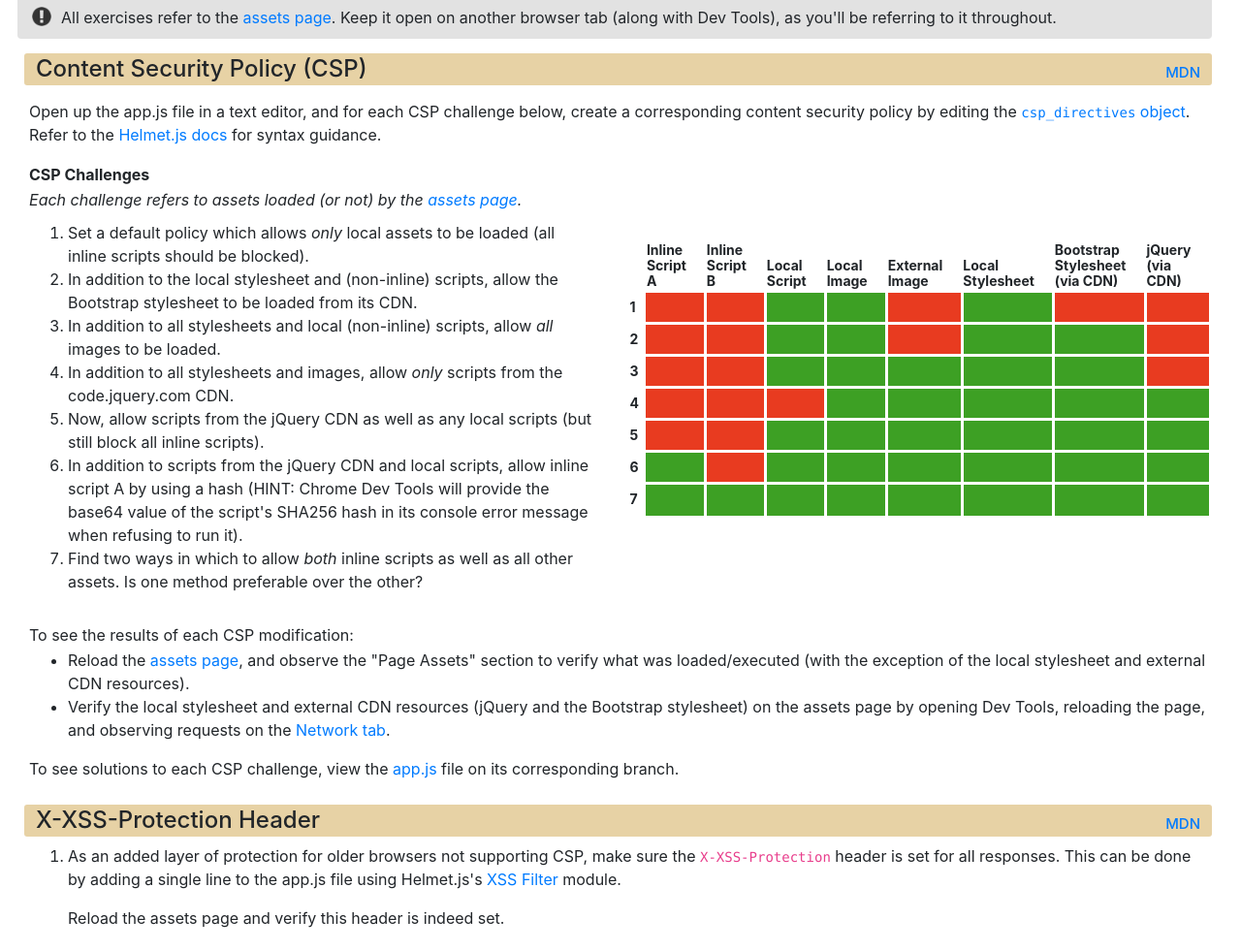
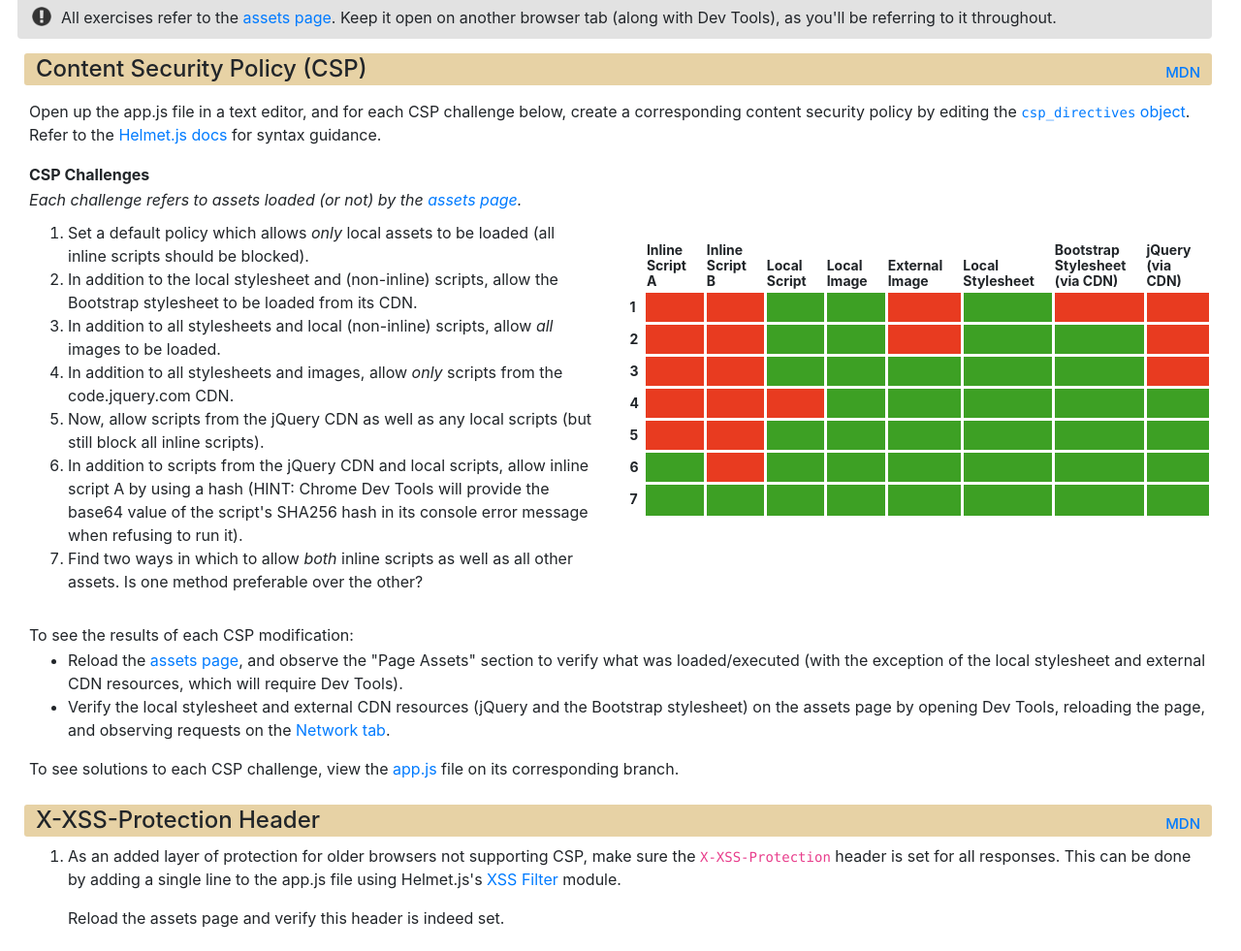
Before and after one commit to uwciso/browser-security, a website: page public/index.html in a window 1280 px wide. Shown: the part 87-1068 px from the top of the page at 97% size. Drawn offline with nearby package versions, Linux system fonts and the light colour scheme.

Commit message:
wording updates

```diff
--- a/public/index.html
+++ b/public/index.html
@@ -136,7 +136,7 @@
   </div>
   <p class="instructions">To see the results of each CSP modification:</p>
   <ul>
-    <li>Reload the <a href="/assets.html">assets page</a>, and observe the "Page Assets" section to verify what was loaded/executed (with the exception of the local stylesheet and external CDN resources).</li>
+    <li>Reload the <a href="/assets.html">assets page</a>, and observe the "Page Assets" section to verify what was loaded/executed (with the exception of the local stylesheet and external CDN resources, which will require Dev Tools).</li>
     <li>Verify the local stylesheet and external CDN resources (jQuery and the Bootstrap stylesheet) on the assets page by opening Dev Tools, reloading the page, and observing requests on the <a href="/network-tab.html">Network tab</a>.
     </li>
   </ul>
```
